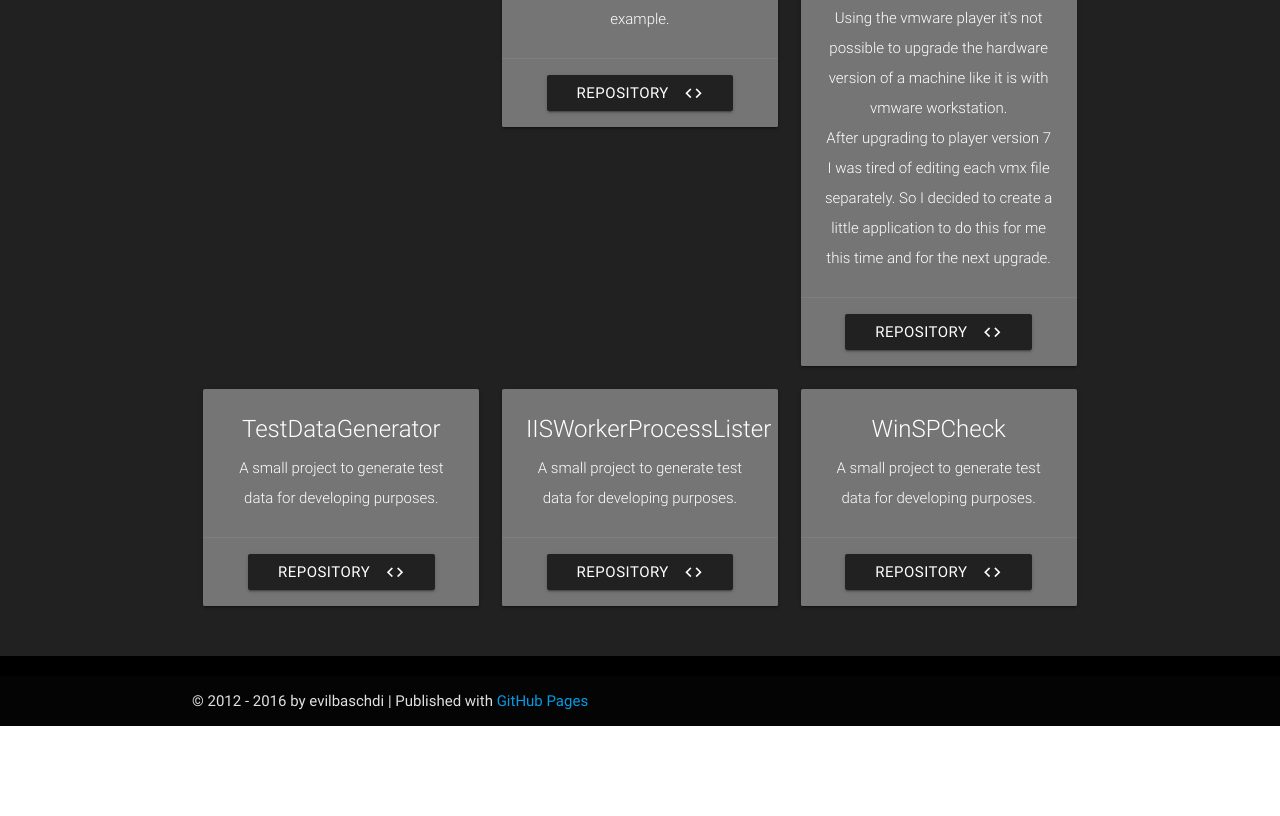
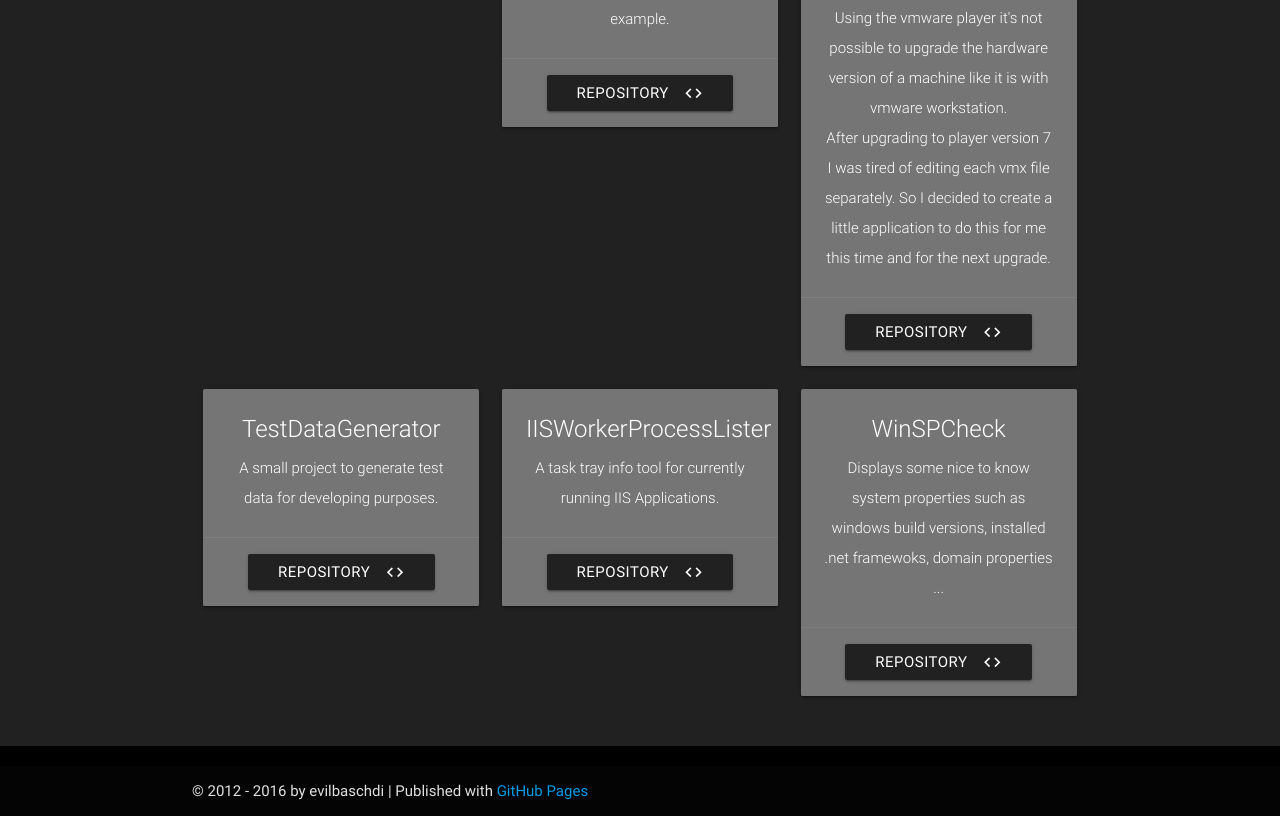
Before and after one commit to evilbaschdi/evilbaschdi.github.io, a plain HTML site: page index.html in a window 1280 px wide. Shown: the part 1193-2009 px from the top of the page. Before the commit the page ends 1919 px from the top, so only its background shows below. Drawn offline with nearby package versions, Linux system fonts and the light colour scheme.

Commit message:
changed app descriptions
changed app descriptions

```diff
--- a/index.html
+++ b/index.html
@@ -323,7 +323,7 @@ prefix="og: http://ogp.me/ns#">
                                         IISWorkerProcessLister
                                     </span>
                                     <p class="light">
-                                        A small project to generate test data for developing purposes.
+                                        A task tray info tool for currently running IIS Applications.
                                     </p>
                                 </div>
                                 <div class="card-action white-text">
@@ -349,7 +349,7 @@ prefix="og: http://ogp.me/ns#">
                                         WinSPCheck
                                     </span>
                                     <p class="light">
-                                        A small project to generate test data for developing purposes.
+                                        Displays some nice to know system properties such as windows build versions, installed .net framewoks, domain properties ...
                                     </p>
                                 </div>
                                 <div class="card-action white-text">
```
